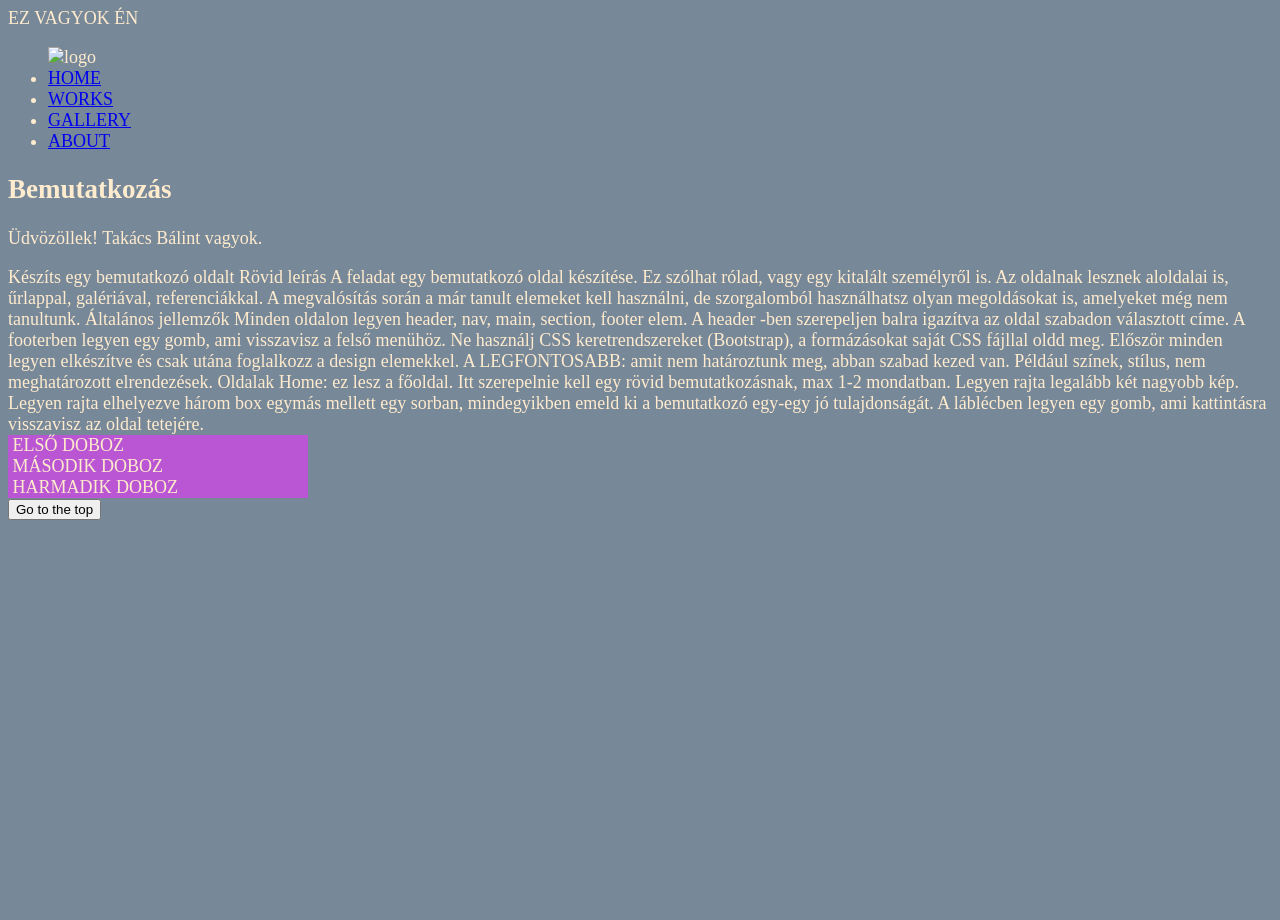
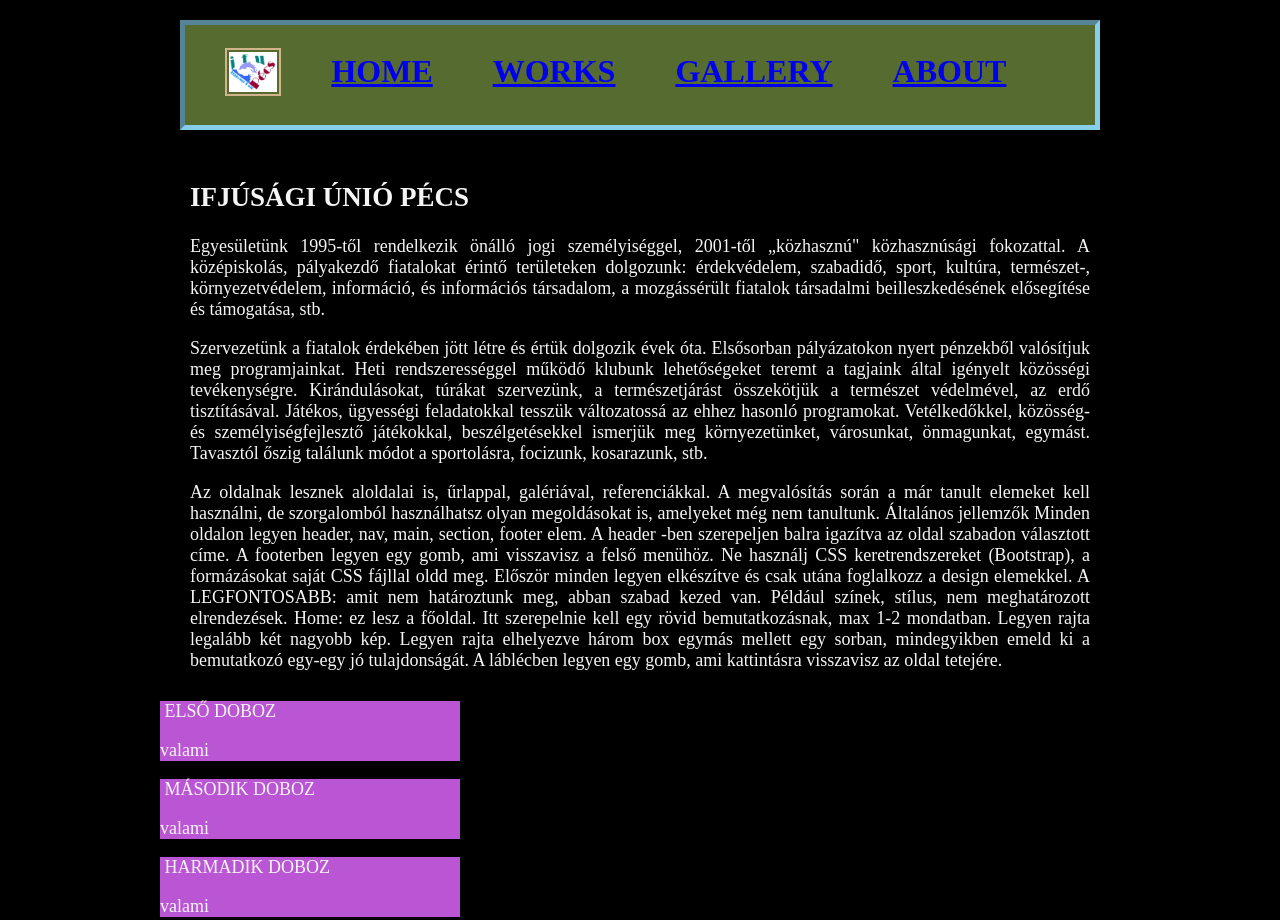
Before and after one commit to takib77/project-html-001-about-site, a plain HTML site: page index.html in a window 1280 px wide. Shown: the top 920 px of the page. Before the commit the page ends 800 px from the top, so only its background shows below. Drawn offline with Linux system fonts and the light colour scheme.

Commit message:
index formázása

```diff
--- a/index.html
+++ b/index.html
@@ -10,31 +10,39 @@
 
 <body>
     <header>
-        EZ VAGYOK ÉN
+        <ul>
+            <nav id="menu">
+                <img id="logo" src="/images/ifupecs.jpg" alt="logo">
+                <li><a href="/index.html">HOME</a></li>
+                <li><a href="/works.html">WORKS</a></li>
+                <li><a href="/gallery.html">GALLERY</a></li>
+                <li><a href="/about.html">ABOUT</a></li>
+        </ul>
+        </nav>
     </header>
 
-    <nav id="menu">
-        <ul>
-            <img src="" alt="logo">
-            <li><a href="/index.html">HOME</a></li>
-            <li><a href="/works.html">WORKS</a></li>
-            <li><a href="/gallery.html">GALLERY</a></li>
-            <li><a href="/about.html">ABOUT</a></li>
-        </ul>
-    </nav>
 
     <main>
         <section>
-            <h2>Bemutatkozás</h2>
-            <p>Üdvözöllek! Takács Bálint vagyok.</p>
+            <h1>IFJÚSÁGI ÚNIÓ PÉCS</h1>
+            <p>
+                Egyesületünk 1995-től rendelkezik önálló jogi személyiséggel, 2001-től „közhasznú" közhasznúsági
+                fokozattal. A középiskolás, pályakezdő fiatalokat érintő területeken dolgozunk: érdekvédelem, szabadidő,
+                sport, kultúra, természet-, környezetvédelem, információ, és információs társadalom, a mozgássérült
+                fiatalok társadalmi beilleszkedésének elősegítése és támogatása, stb.
+            </p>
+            <p>
+                Szervezetünk a fiatalok érdekében jött létre és értük dolgozik évek óta. Elsősorban pályázatokon nyert
+                pénzekből valósítjuk meg programjainkat. Heti rendszerességgel működő klubunk lehetőségeket teremt a
+                tagjaink által igényelt közösségi tevékenységre. Kirándulásokat, túrákat szervezünk, a természetjárást
+                összekötjük a természet védelmével, az erdő tisztításával. Játékos, ügyességi feladatokkal tesszük
+                változatossá az ehhez hasonló programokat. Vetélkedőkkel, közösség- és személyiségfejlesztő játékokkal,
+                beszélgetésekkel ismerjük meg környezetünket, városunkat, önmagunkat, egymást. Tavasztól őszig találunk
+                módot a sportolásra, focizunk, kosarazunk, stb.
+            </p>
             <article>
-
-                Készíts egy bemutatkozó oldalt
-                Rövid leírás
-
-                A feladat egy bemutatkozó oldal készítése. Ez szólhat rólad, vagy egy kitalált személyről is. Az
-                oldalnak lesznek aloldalai is, űrlappal, galériával, referenciákkal. A megvalósítás során a már tanult
-                elemeket kell használni, de szorgalomból használhatsz olyan megoldásokat is, amelyeket még nem
+                Az oldalnak lesznek aloldalai is, űrlappal, galériával, referenciákkal. A megvalósítás során a már
+                tanult elemeket kell használni, de szorgalomból használhatsz olyan megoldásokat is, amelyeket még nem
                 tanultunk.
 
                 Általános jellemzők
@@ -46,8 +54,6 @@
                 minden legyen elkészítve és csak utána foglalkozz a design elemekkel.
                 A LEGFONTOSABB: amit nem határoztunk meg, abban szabad kezed van. Például színek, stílus, nem
                 meghatározott elrendezések.
-
-                Oldalak
 
                 Home: ez lesz a főoldal.
                 Itt szerepelnie kell egy rövid bemutatkozásnak, max 1-2 mondatban.
@@ -61,9 +67,21 @@
     </main>
 
     <section>
-        <div class="box"><img src="" alt=""> ELSŐ DOBOZ</div>
-        <div class="box"><img src="" alt=""> MÁSODIK DOBOZ</div>
-        <div class="box"><img src="" alt=""> HARMADIK DOBOZ</div>
+        <div class="box">
+            <img src="" alt=""> ELSŐ DOBOZ
+            <p>valami
+            </p>
+        </div>
+        <div class="box">
+            <img src="" alt=""> MÁSODIK DOBOZ
+            <p>valami
+            </p>
+        </div>
+        <div class="box">
+            <img src="" alt=""> HARMADIK DOBOZ
+            <p>valami
+            </p>
+        </div>
 
     </section>
 
--- a/style.css
+++ b/style.css
@@ -1,13 +1,50 @@
 body{
-    background-color:lightslategray;
-    color: blanchedalmond;
+    background-color:black;
+    color: whitesmoke;
     font-size: large;
+    max-width: 960px;
+    min-width: 480px;
+    margin: auto;
 }
+
+header{
+    text-align: left;
+    height: 100px;
+    display: flex;
+    border: skyblue 5px;
+    border-style: inset;
+    margin: 20px;
+    background-color: darkolivegreen;
+}
+
+#logo{
+    height: 40px;
+    border: tan solid 2px;
+    padding: 2px;
+    margin-right: 20px;
+}
+
+#menu{
+    display: flex;
+    font-size: xx-large;
+    font-weight: bold;
+    position: relative;
+    top: 5px;
+}
+
+li{
+    list-style: none;
+    padding: 5px 30px 0px 30px;
+}
+
+main{
+    display: flex;
+    margin: 30px;
+    text-align: justify;
+}
+
 
 .box{
     width: 300px;
     background-color: mediumorchid;
 }
-header{
-    text-align: left;
-}
```
Also changed, not shown: images/ifupecs.jpg (added).
